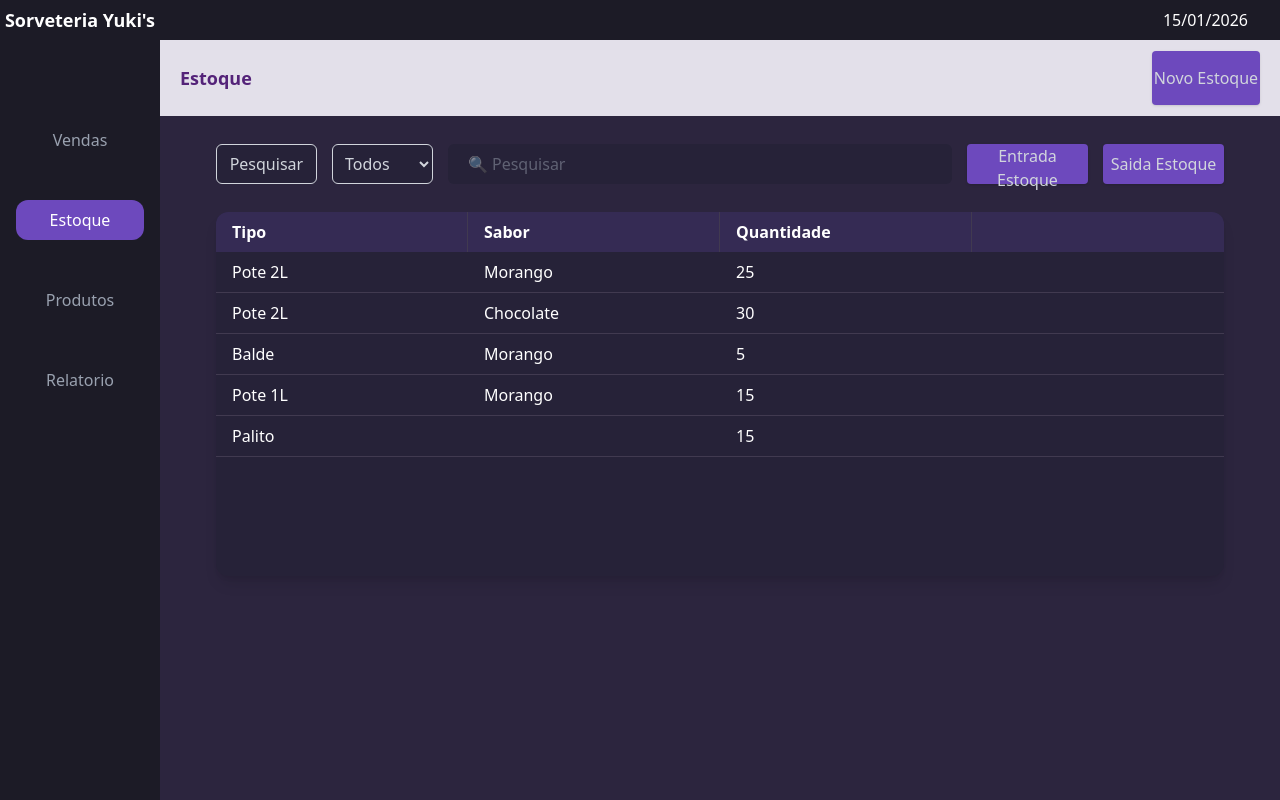
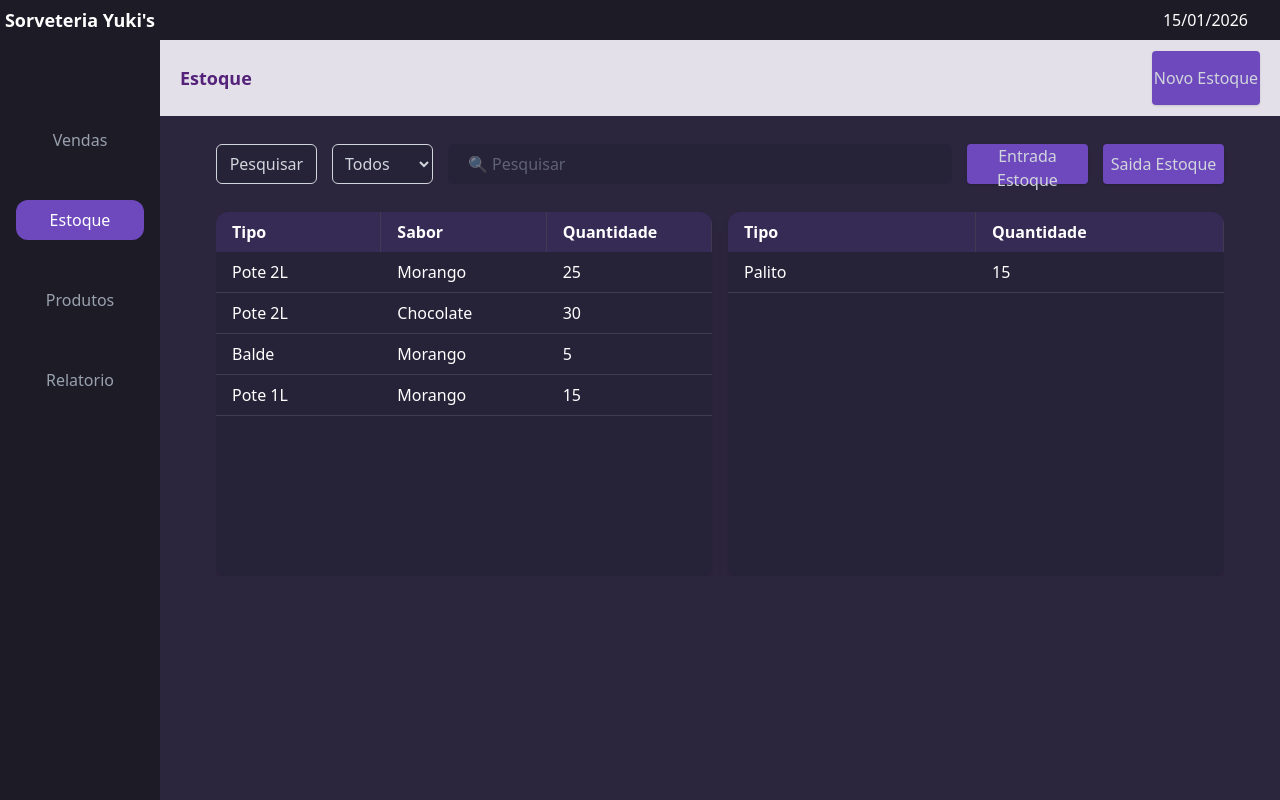
Before and after one commit to DiogoYudi/IceCreamStoreProject, a React (Vite) app in the folder IceCreamStoreUI/: page /Stock in a window 1280 px wide. Built offline with nearby package versions, Linux system fonts and the light colour scheme.

Commit message:
feat: implement modal to increase stock quantity

```diff
--- a/IceCreamStoreUI/src/components/Stock.jsx
+++ b/IceCreamStoreUI/src/components/Stock.jsx
@@ -1,3 +1,4 @@
+import { X } from "lucide-react";
 import { useState } from "react";
 
 function Stock() {
@@ -6,12 +7,16 @@ function Stock() {
   const [appliedFilter, setAppliedFilter] = useState("");
   const [selectedOption, setSelectedOption] = useState(null);
   const [selectedNewStock, setSelectedNewStock] = useState(null);
+  const [selectedAddStock, setSelectedAddStock] = useState(null);
+  const [selectedItem, setSelectedItem] = useState(null);
+  const [newQuantity, setNewQuantity] = useState(null);
   const [newType, setNewType] = useState("");
   const [newStock, setNewStock] = useState({
     type: "",
     flavour: "",
     quantity: "",
   });
+
   const options = [
     { code: 1, name: "Balde", isDisabled: false },
     { code: 2, name: "Pote 2L", isDisabled: false },
@@ -27,33 +32,48 @@ function Stock() {
     { id: 5, name: "Palito", quantity: 15 },
   ];
 
-  const filteredItems = items.filter((item) => {
+  // Separando os itens com e sem sabor
+  const itemsWithFlavour = items.filter((item) => item.flavour);
+  const itemsWithoutFlavour = items.filter((item) => !item.flavour);
+
+  // Aplicando filtros
+  const filteredWithFlavour = itemsWithFlavour.filter((item) => {
     const matchesSelect = filter ? item.name === filter : true;
-
     const matchesSearch =
       appliedFilter === ""
         ? true
         : item.name.toLowerCase().includes(appliedFilter.toLowerCase()) ||
           item.flavour.toLowerCase().includes(appliedFilter.toLowerCase());
-
     return matchesSelect && matchesSearch;
   });
 
-  const addStock = () => {};
+  const filteredWithoutFlavour = itemsWithoutFlavour.filter((item) => {
+    return filter ? item.name === filter : true;
+  });
+
+  const addStock = () => {
+    // Função de adicionar estoque (a implementar)
+  };
 
   return (
     <div className="ml-0 md:ml-40 h-[calc(100vh-40px)] bg-purple-backgroundbody flex flex-col">
+      {/* Header */}
       <div className="bg-gray-backgroundbody h-[10%] flex justify-between items-center px-5">
         <h1 className="text-purple-950 font-bold text-lg opacity-85">
           Estoque
         </h1>
         <button
-          onClick={(e) => {setSelectedNewStock(e); setSelectedOption(options[0])}}
+          onClick={(e) => {
+            setSelectedNewStock(e);
+            setSelectedOption(options[0]);
+          }}
           className="bg-purple-options text-gray-300 rounded-sm shadow w-[10%] h-[70%] cursor-pointer hover:scale-110"
         >
           Novo Estoque
         </button>
       </div>
+
+      {/* Filtros */}
       <div className="flex flex-col items-center pt-7 gap-7 relative">
         <div className="flex w-[90%] h-10 justify-between">
           <button
@@ -81,23 +101,31 @@ function Stock() {
             value={searchTerm}
             onChange={(e) => {
               const value = e.target.value;
-              setSearchTerm(e.target.value);
+              setSearchTerm(value);
               if (value === "") {
                 setAppliedFilter("");
                 setFilter("");
               } else setFilter("");
             }}
           />
-          <button className="bg-purple-options text-gray-300 rounded-sm shadow w-[12%] cursor-pointer hover:scale-110">
+          <button
+            onClick={(e) => {
+              setSelectedAddStock(e);
+              setSelectedOption(options[0]);
+            }}
+            className="bg-purple-options text-gray-300 rounded-sm shadow w-[12%] cursor-pointer hover:scale-110"
+          >
             Entrada Estoque
           </button>
           <button className="bg-purple-options text-gray-300 rounded-sm shadow w-[12%] cursor-pointer hover:scale-110">
             Saida Estoque
           </button>
         </div>
-        <div className="relative w-[90%] h-91 overflow-y-auto bg-purple-items shadow-lg rounded-xl">
-          <div className="w-full max-h-91 overflow-auto">
-            <div className="grid grid-cols-4 bg-purple-itemsheader text-white font-bold sticky top-0 z-10">
+        <div className="relative w-[90%] h-91 overflow-y-auto flex gap-4">
+          <div className="flex-1 bg-purple-items shadow-lg rounded-xl overflow-auto">
+            {filteredWithFlavour.length > 0 && (
+              <>
+                <div className="grid grid-cols-3 bg-purple-itemsheader text-white font-bold sticky top-0 z-10">
                   <div className="px-4 py-2 border-r border-purple-border">
                     Tipo
                   </div>
@@ -108,18 +136,44 @@ function Stock() {
                     Quantidade
                   </div>
                 </div>
-            <div className="grid grid-rows-auto">
-              {filteredItems.map((item) => (
+                {filteredWithFlavour.map((item) => (
                   <div
                     key={item.id}
-                  className="grid grid-cols-4 border-b border-purple-border text-white"
+                    className="grid grid-cols-3 border-b border-purple-border text-white"
                   >
                     <div className="px-4 py-2">{item.name}</div>
                     <div className="px-4 py-2">{item.flavour}</div>
                     <div className="px-4 py-2">{item.quantity}</div>
                   </div>
                 ))}
+              </>
+            )}
           </div>
+          <div className="flex-1 bg-purple-items shadow-lg rounded-xl overflow-auto">
+            {filteredWithoutFlavour.length > 0 && (
+              <>
+                <div className="grid grid-cols-2 bg-purple-itemsheader text-white font-bold sticky top-0 z-10">
+                  <div className="px-4 py-2 border-r border-purple-border">
+                    Tipo
+                  </div>
+                  <div className="px-4 py-2 border-r border-purple-border">
+                    Quantidade
+                  </div>
+                </div>
+                {filteredWithoutFlavour.map((item) => (
+                  <div
+                    key={item.id}
+                    className="grid grid-cols-2 border-b border-purple-border text-white"
+                  >
+                    <div className="px-4 py-2">{item.name}</div>
+                    <div className="px-4 py-2">{item.quantity}</div>
+                  </div>
+                ))}
+              </>
+            )}
+          </div>
+        </div>
+
         {selectedNewStock && (
           <div className="fixed inset-0 bg-black/50 flex items-center justify-center z-50">
             <div className="bg-gray-900 p-6 rounded-lg w-full max-w-md">
@@ -149,12 +203,9 @@ function Stock() {
                     className="text-white border-b border-gray-700 w-[40%] pl-2"
                     placeholder="Sabor"
                     value={newStock.flavour}
-                        onChange={(e) => {
-                          setNewStock({
-                            ...newStock,
-                            flavour: e.target.value,
-                          });
-                        }}
+                    onChange={(e) =>
+                      setNewStock({ ...newStock, flavour: e.target.value })
+                    }
                   />
                 )}
                 <input
@@ -162,12 +213,9 @@ function Stock() {
                   className="text-white border-b border-gray-700 w-[40%] pl-2"
                   placeholder="Quantidade"
                   value={newStock.quantity}
-                      onChange={(e) => {
-                        setNewStock({
-                          ...newStock,
-                          quantity: e.target.value,
-                        });
-                      }}
+                  onChange={(e) =>
+                    setNewStock({ ...newStock, quantity: e.target.value })
+                  }
                 />
                 <div>
                   <button
@@ -181,11 +229,7 @@ function Stock() {
               <button
                 onClick={() => {
                   setSelectedNewStock(null);
-                      setNewStock({
-                        type: "",
-                        flavour: "",
-                        quantity: "",
-                      });
+                  setNewStock({ type: "", flavour: "", quantity: "" });
                 }}
                 className="mt-4 w-full bg-purple-600 py-2 rounded cursor-pointer hover:scale-105"
               >
@@ -194,8 +238,68 @@ function Stock() {
             </div>
           </div>
         )}
+
+        {selectedAddStock && (
+          <div className="fixed inset-0 bg-black/50 flex items-center justify-center z-50">
+            <div className="bg-gray-900 p-5 rounded-lg w-full max-w-md max-h-[70vh] overflow-auto">
+              <div className="flex items-center justify-between pb-4">
+                <h2 className="text-white font-bold text-lg">
+                  Selecione o Produto
+                </h2>
+                <button
+                  onClick={() => {
+                    setSelectedAddStock(false);
+                    setSelectedItem(null);
+                    setNewQuantity("");
+                  }}
+                  className="text-white hover:bg-red-600"
+                >
+                  <X />
+                </button>
+              </div>
+
+              <div className="max-h-48 overflow-auto mb-4">
+                {items.map((item) => (
+                  <div
+                    key={item.id}
+                    onClick={() => setSelectedItem(item)}
+                    className={`p-3 mb-2 rounded cursor-pointer ${
+                      selectedItem?.id === item.id
+                        ? "bg-purple-600"
+                        : "bg-gray-800"
+                    }`}
+                  >
+                    <div className="text-gray-200">{item.name}</div>
+                    <div className="text-sm text-gray-300">
+                      {item.flavour || ""}
+                    </div>
+                    <div className="text-xs text-gray-400">
+                      Quantidade atual: {item.quantity}
                     </div>
                   </div>
+                ))}
+              </div>
+
+              {selectedItem && (
+                <>
+                  <label className="text-white block mb-2">
+                    Quantidade a adicionar:
+                  </label>
+                  <input
+                    type="number"
+                    min={1}
+                    value={newQuantity}
+                    onChange={(e) => setNewQuantity(e.target.value)}
+                    className="w-full p-2 rounded bg-gray-800 text-white mb-4"
+                  />
+                  <button className="w-full text-gray-300 bg-gray-700 py-2 rounded hover:scale-105 transition-transform">
+                    Adicionar Estoque
+                  </button>
+                </>
+              )}
+            </div>
+          </div>
+        )}
       </div>
     </div>
   );
```
Lines whose indentation alone changed are shown as unchanged.
